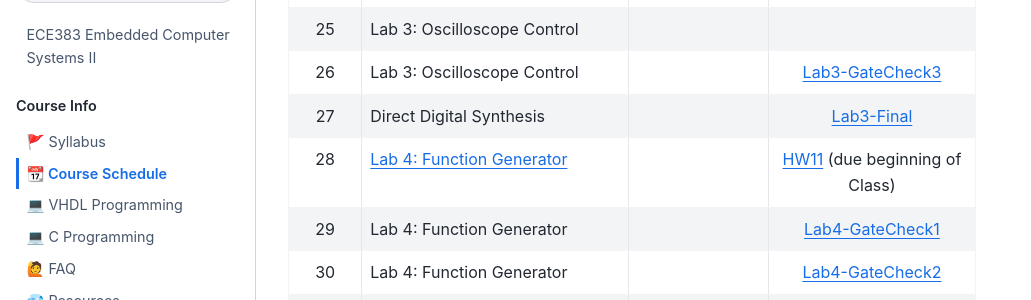
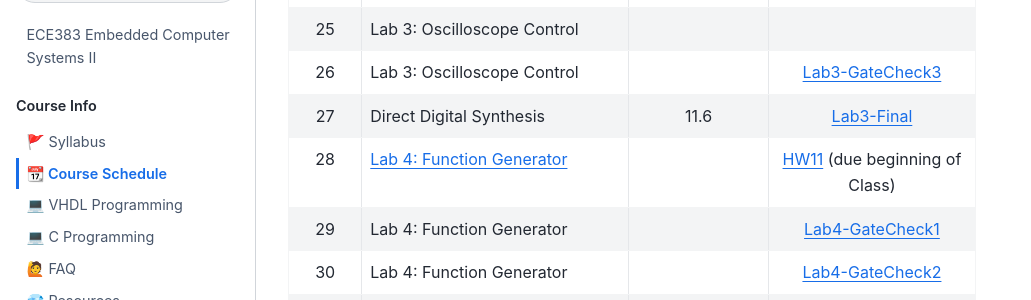
Before and after one commit to USAFA-ECE/ece383, a Jupyter Book: the page built from book/schedule.md, in a window 1280 px wide and 900 px high, scrolled down 1592 px. Shown: the part 154-454 px from the top of the window, without its empty margins (0-1031 px from the left). Built offline with Jupyter Book 1.0.4 settings and Sphinx 7.4.7 and the Sphinx Book theme 1.1.4, drawn with Linux system fonts in a browser that asks for light colours; pages that are not in the unit, such as notebooks, are missing from menus.

Commit message:
Add due date for Direct Digital Synthesis lab
Added a due date for the Direct Digital Synthesis lab.

```diff
--- a/book/schedule.md
+++ b/book/schedule.md
@@ -33,7 +33,7 @@ This schedule is subject to change as appropriate.
 | 24     | Lab 3: Oscilloscope Control |                      |  [Lab3-GateCheck2](Assignments/lab3.md)         |
 | 25     | Lab 3: Oscilloscope Control |                      |  |
 | 26     | Lab 3: Oscilloscope Control                         |             |     [Lab3-GateCheck3](Assignments/lab3.md)    |
-| 27     | Direct Digital Synthesis |                      | [Lab3-Final](Assignments/lab3.md)       |
+| 27     | Direct Digital Synthesis |    11.6                  | [Lab3-Final](Assignments/lab3.md)       |
 | 28     | [Lab 4: Function Generator](Assignments/lab4.md) |    |   [HW11](Assignments/homework11.md) (due beginning of Class)                                          |
 | 29     | Lab 4: Function Generator |                      | [Lab4-GateCheck1](Assignments/lab4.md)         |
 | 30     | Lab 4: Function Generator |                      | [Lab4-GateCheck2](Assignments/lab4.md)         |
```
